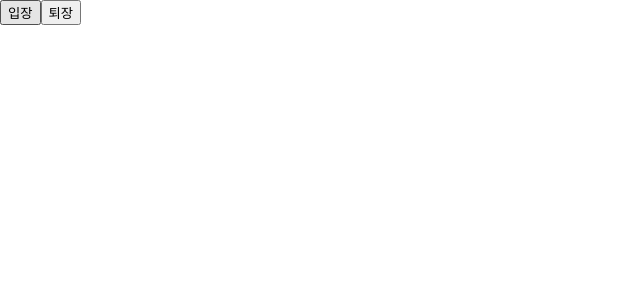
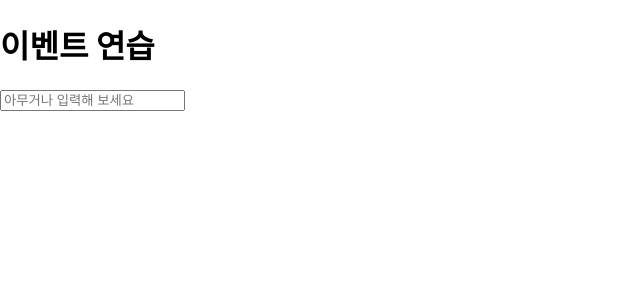
Before and after one commit to yangux/react-velopert, a React (Create React App) app: page / in a window 1280 px wide. Shown: the top 300 px of the page, without its empty margins (0-640 px from the left). Built offline with nearby package versions, Linux system fonts and the light colour scheme.

Commit message:
>> 이벤트 핸들링

```diff
--- /dev/null
+++ b/src/124-EventPractice.js
@@ -0,0 +1,21 @@
+import React, { Component } from 'react';
+
+class EventPractice extends Component {
+  render() {
+    return (
+      <div>
+        <h1>이벤트 연습</h1>
+        <input
+          type="text"
+          name="message"
+          placeholder="아무거나 입력해 보세요"
+          onChange={(e) => {
+            console.log(e.target.value);
+          }}
+        ></input>
+      </div>
+    );
+  }
+}
+
+export default EventPractice;
--- a/src/App.js
+++ b/src/App.js
@@ -1,9 +1,9 @@
 import logo from './logo.svg';
 import './App.css';
-import Say from './112-Say';
+import EventPractice from './124-EventPractice';
 
 const App = () => {
-  return <Say></Say>;
+  return <EventPractice></EventPractice>;
 };
 
 export default App;
```
